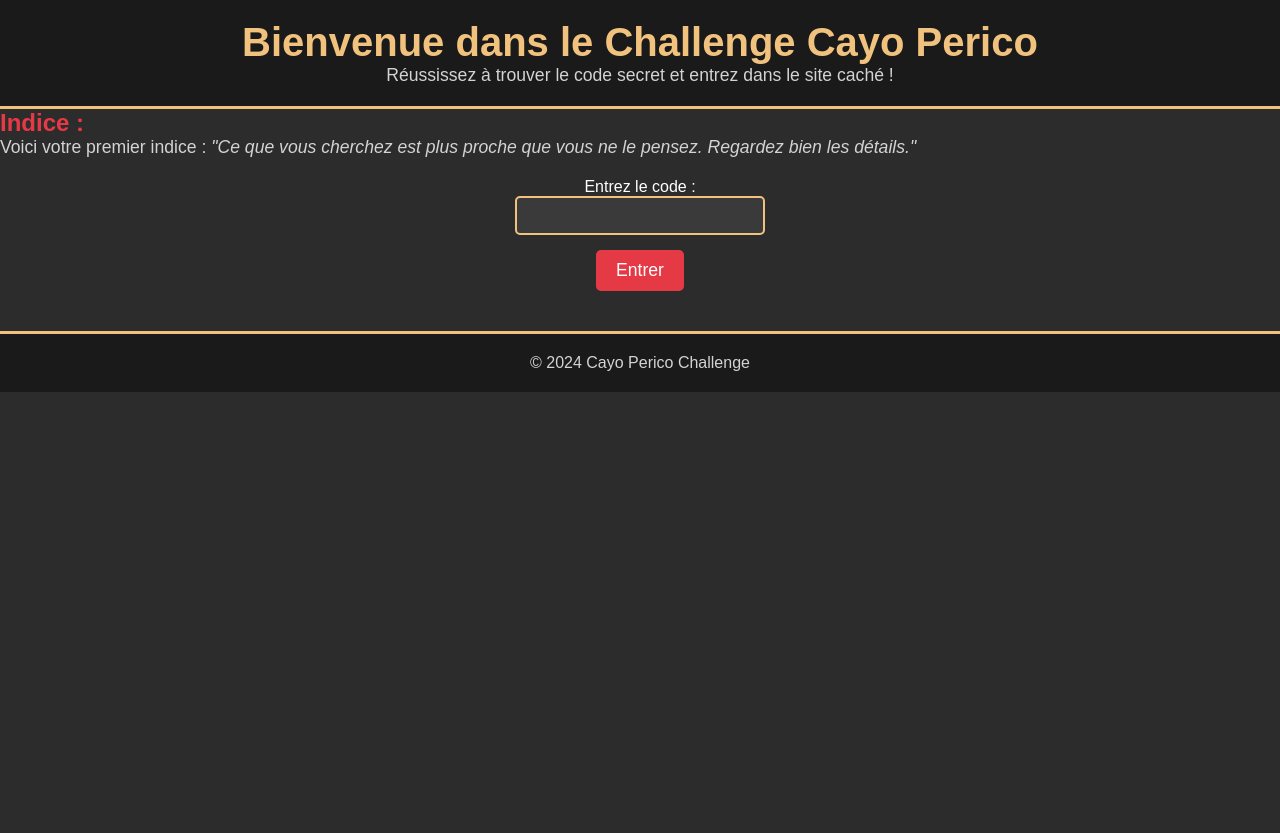
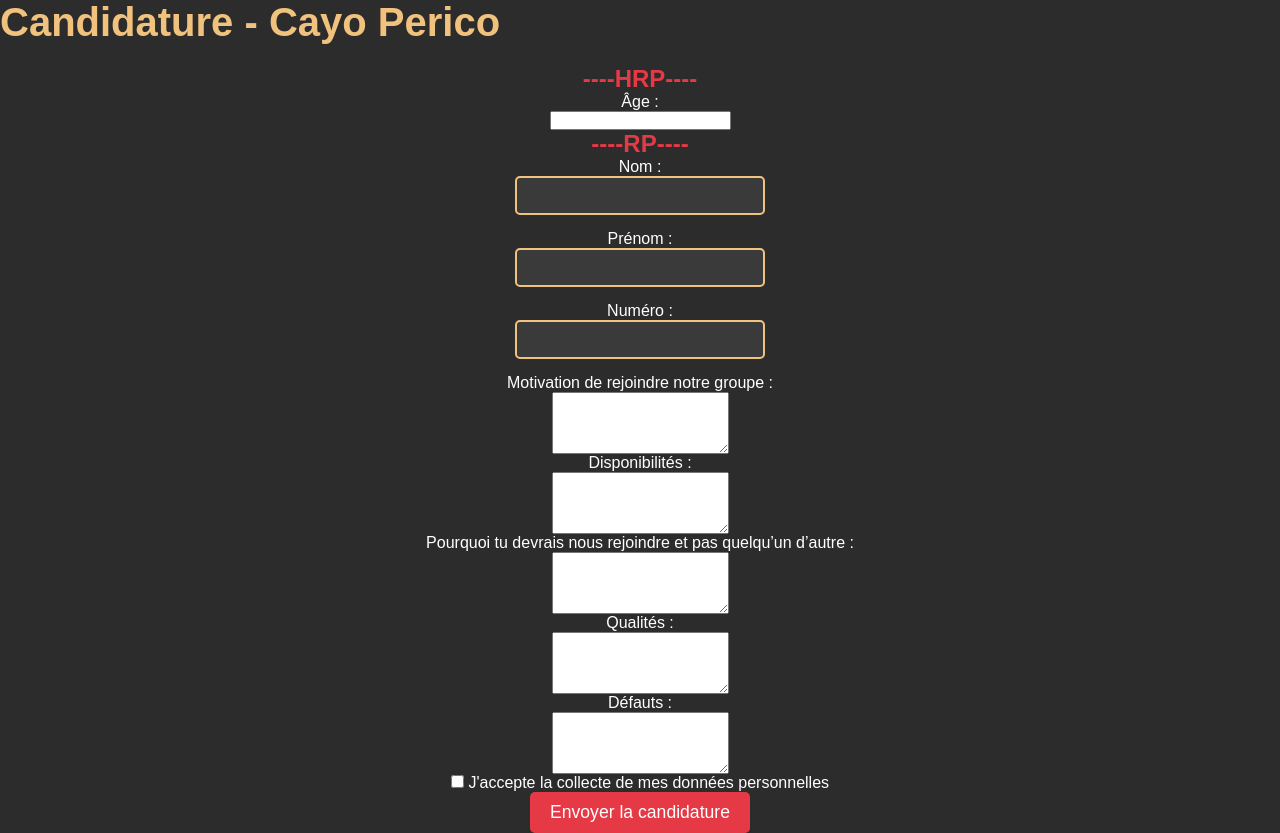
Before and after one commit to Cayoperico01/easteregg, a plain HTML site: page index.html in a window 1280 px wide. Before the commit the page ends 800 px from the top, so only its background shows below. Drawn offline with Linux system fonts and the light colour scheme.

Commit message:
Update index.html

```diff
--- a/index.html
+++ b/index.html
@@ -1,39 +1,53 @@
 <!DOCTYPE html>
 <html lang="fr">
 <head>
-  <meta charset="UTF-8">
-  <meta name="viewport" content="width=device-width, initial-scale=1.0">
-  <title>Challenge Cayo Perico</title>
-  <link rel="stylesheet" href="style.css">
+    <meta charset="UTF-8">
+    <meta name="viewport" content="width=device-width, initial-scale=1.0">
+    <title>Formulaire de Candidature - Cayo Perico</title>
+    <link rel="stylesheet" href="style.css">
 </head>
 <body>
-  <header>
-    <h1>Bienvenue dans le Challenge Cayo Perico</h1>
-    <p>Réussissez à trouver le code secret et entrez dans le site caché !</p>
-  </header>
+    <div class="container">
+        <h1>Candidature - Cayo Perico</h1>
+        <form id="formulaire">
+            <h2>----HRP----</h2>
+            <label for="age">Âge :</label>
+            <input type="number" id="age" name="age" required>
 
-  <main>
-    <section id="puzzle">
-      <h2>Indice :</h2>
-      <p>Voici votre premier indice : <em>"Ce que vous cherchez est plus proche que vous ne le pensez. Regardez bien les détails."</em></p>
-      <form id="code-form">
-        <label for="code">Entrez le code :</label>
-        <input type="text" id="code" name="code" required>
-        <button type="submit">Entrer</button>
-      </form>
-    </section>
+            <h2>----RP----</h2>
+            <label for="nom">Nom :</label>
+            <input type="text" id="nom" name="nom" required>
 
-    <section id="message" style="display:none;">
-      <h2>Félicitations ! Vous avez trouvé le code !</h2>
-      <p>Maintenant, vous pouvez entrer dans le site secret.</p>
-      <a href="page-secrete.html">Accéder au site secret</a>
-    </section>
-  </main>
+            <label for="prenom">Prénom :</label>
+            <input type="text" id="prenom" name="prenom" required>
 
-  <footer>
-    <p>© 2024 Cayo Perico Challenge</p>
-  </footer>
+            <label for="num">Numéro :</label>
+            <input type="text" id="num" name="num" required>
 
-  <script src="script.js"></script>
+            <label for="motivation">Motivation de rejoindre notre groupe :</label>
+            <textarea id="motivation" name="motivation" rows="4" required></textarea>
+
+            <label for="disponibilites">Disponibilités :</label>
+            <textarea id="disponibilites" name="disponibilites" rows="4" required></textarea>
+
+            <label for="pourquoi">Pourquoi tu devrais nous rejoindre et pas quelqu’un d’autre :</label>
+            <textarea id="pourquoi" name="pourquoi" rows="4" required></textarea>
+
+            <label for="qualites">Qualités :</label>
+            <textarea id="qualites" name="qualites" rows="4" required></textarea>
+
+            <label for="defauts">Défauts :</label>
+            <textarea id="defauts" name="defauts" rows="4" required></textarea>
+
+            <div id="consent">
+                <input type="checkbox" id="consent" name="consent" required>
+                <label for="consent">J'accepte la collecte de mes données personnelles</label>
+            </div>
+
+            <button type="submit">Envoyer la candidature</button>
+        </form>
+    </div>
+
+    <script src="script.js"></script>
 </body>
 </html>
```
